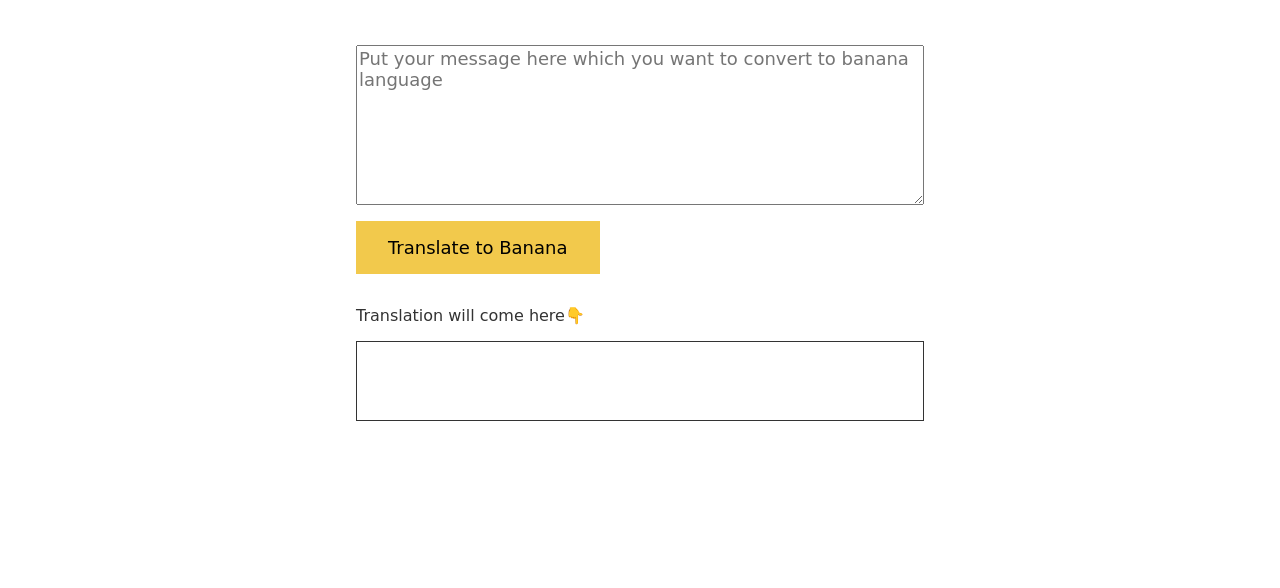
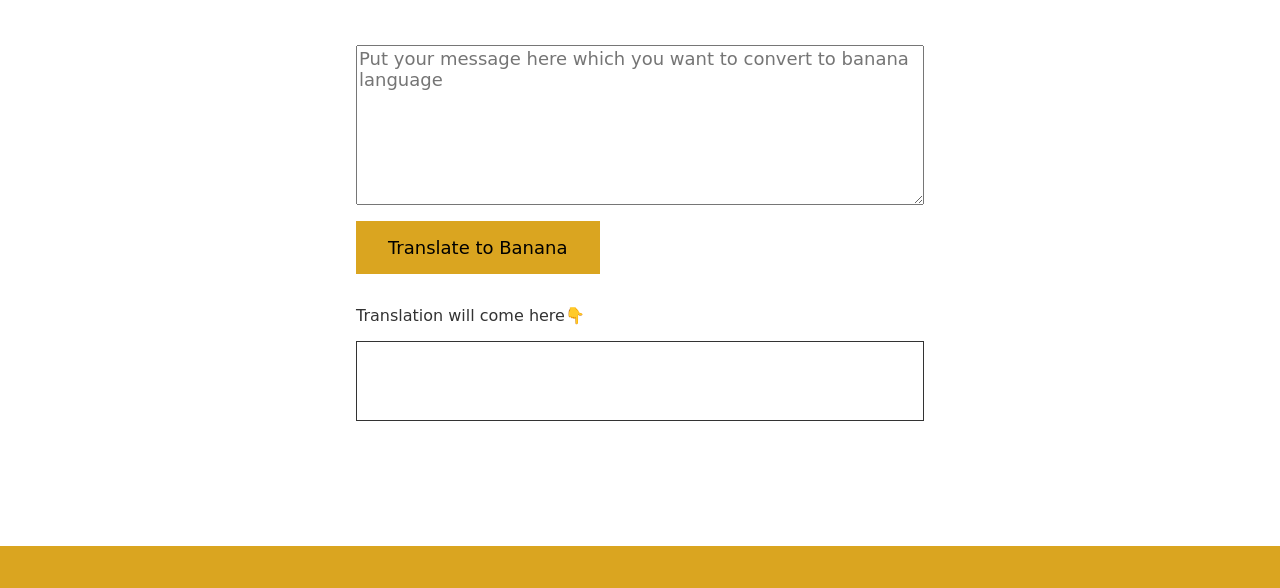
Before and after one commit to Parul1999/banana-speak, a plain HTML site: page index.html in a window 1280 px wide. Shown: the part 73-661 px from the top of the page. Drawn offline with Linux system fonts and the light colour scheme; a web font is replaced by a local one.

Commit message:
Update style.css

```diff
--- a/style.css
+++ b/style.css
@@ -6,7 +6,7 @@
 }
 
 :root {
-    --primary: #F2C94C;
+    --primary: goldenrod;
     --black: #333333;
     --width-break:600px
 }
@@ -63,6 +63,7 @@ footer {
     width: 100%;
     background-color: var(--primary);
     text-align: center;
+    padding:3rem;
 }
 
 footer p {
```
